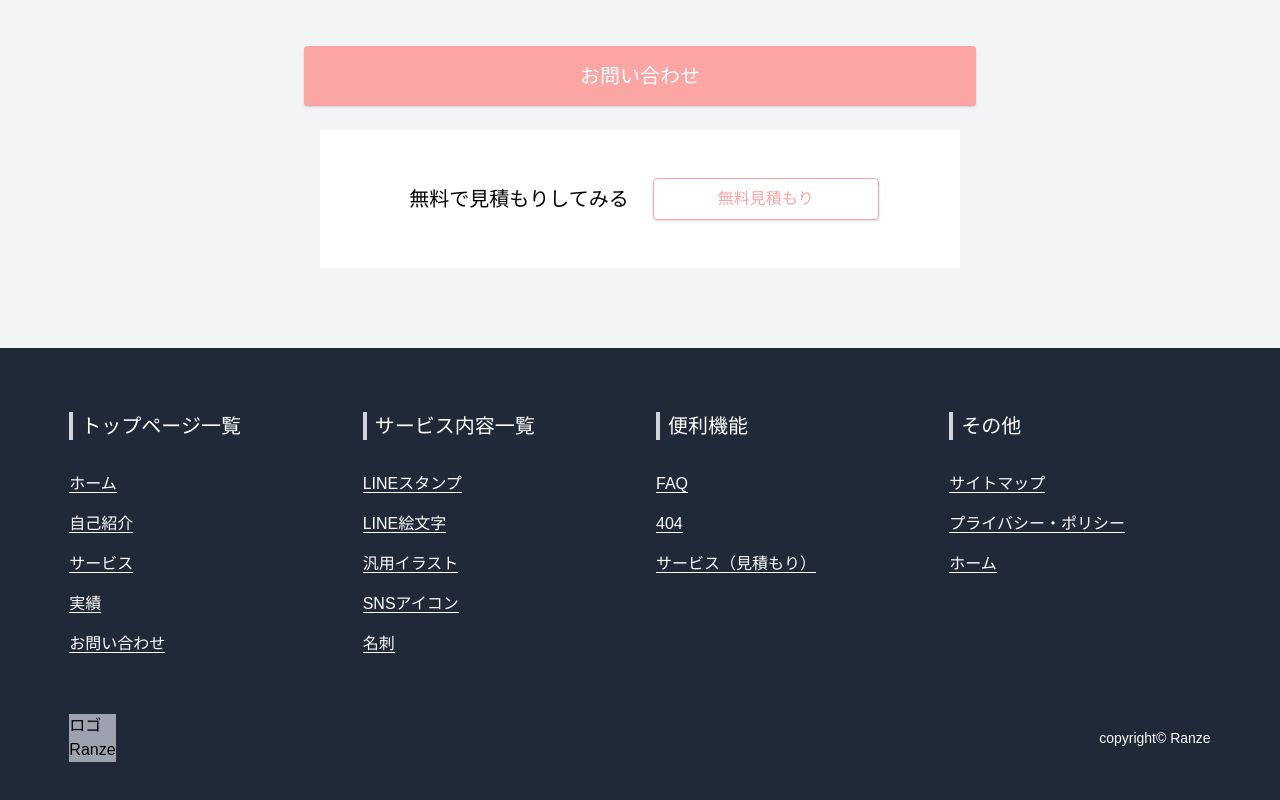
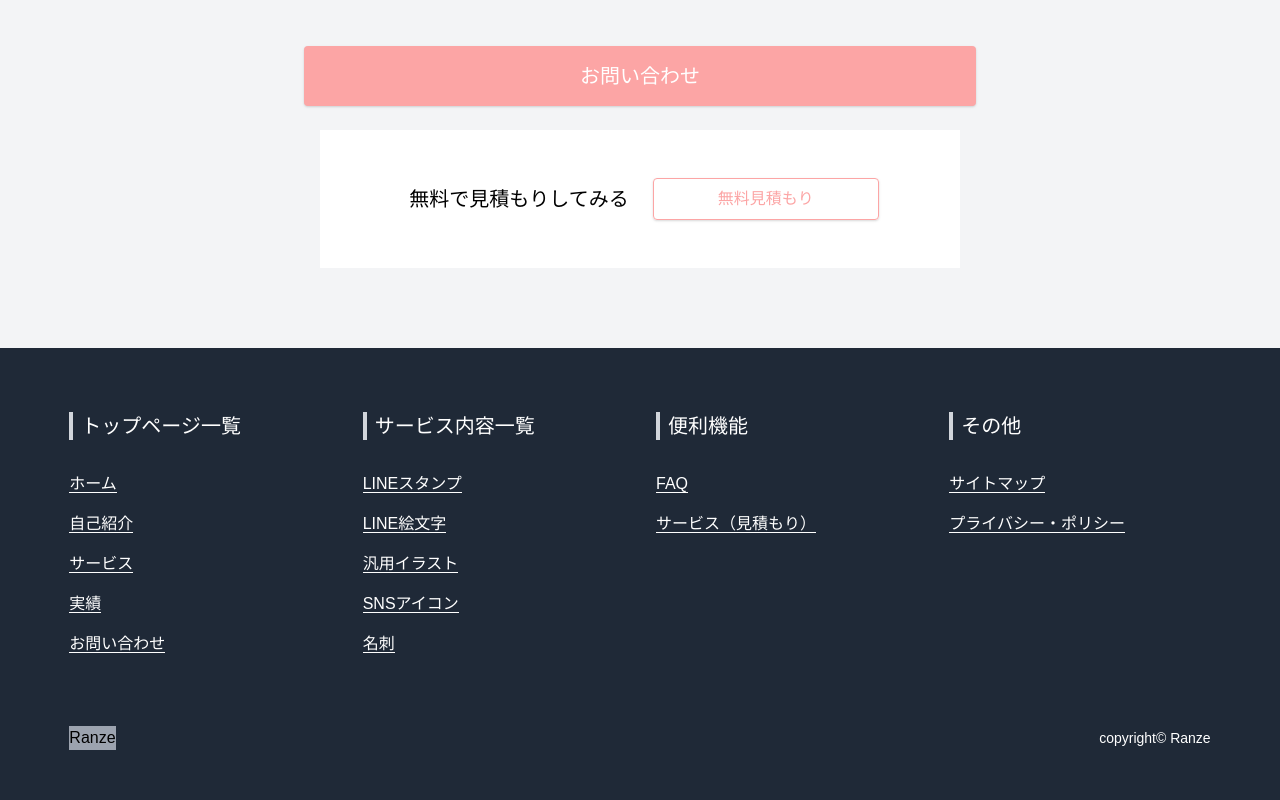
Before and after one commit to mayone-du/ranze-hp, a Next.js app: page / in a window 1280 px wide. Shown: the part 5137-5937 px from the top of the page. Built offline with nearby package versions, Linux system fonts and the light colour scheme.

Commit message:
footer update

```diff
--- a/src/components/shared/layout/Footer.tsx
+++ b/src/components/shared/layout/Footer.tsx
@@ -85,11 +85,6 @@ const Footer: React.VFC = () => {
                 </Link>
               </li>
               <li className="my-4">
-                <Link href="/404">
-                  <a className="border-b border-white">404</a>
-                </Link>
-              </li>
-              <li className="my-4">
                 <Link href="/service">
                   <a className="border-b border-white">サービス（見積もり）</a>
                 </Link>
@@ -112,17 +107,11 @@ const Footer: React.VFC = () => {
                   <a className="border-b border-white">プライバシー・ポリシー</a>
                 </Link>
               </li>
-              <li className="my-4">
-                <Link href="/">
-                  <a className="border-b border-white">ホーム</a>
-                </Link>
-              </li>
             </ul>
           </nav>
 
           <div className="flex items-center justify-between w-11/12 mx-auto pt-8">
             <div className="lg:mx-4 bg-gray-400">
-              <h4>ロゴ</h4>
               <h4>Ranze</h4>
             </div>
             <p className="text-white text-center py-6 lg:mx-4 text-sm">
```
